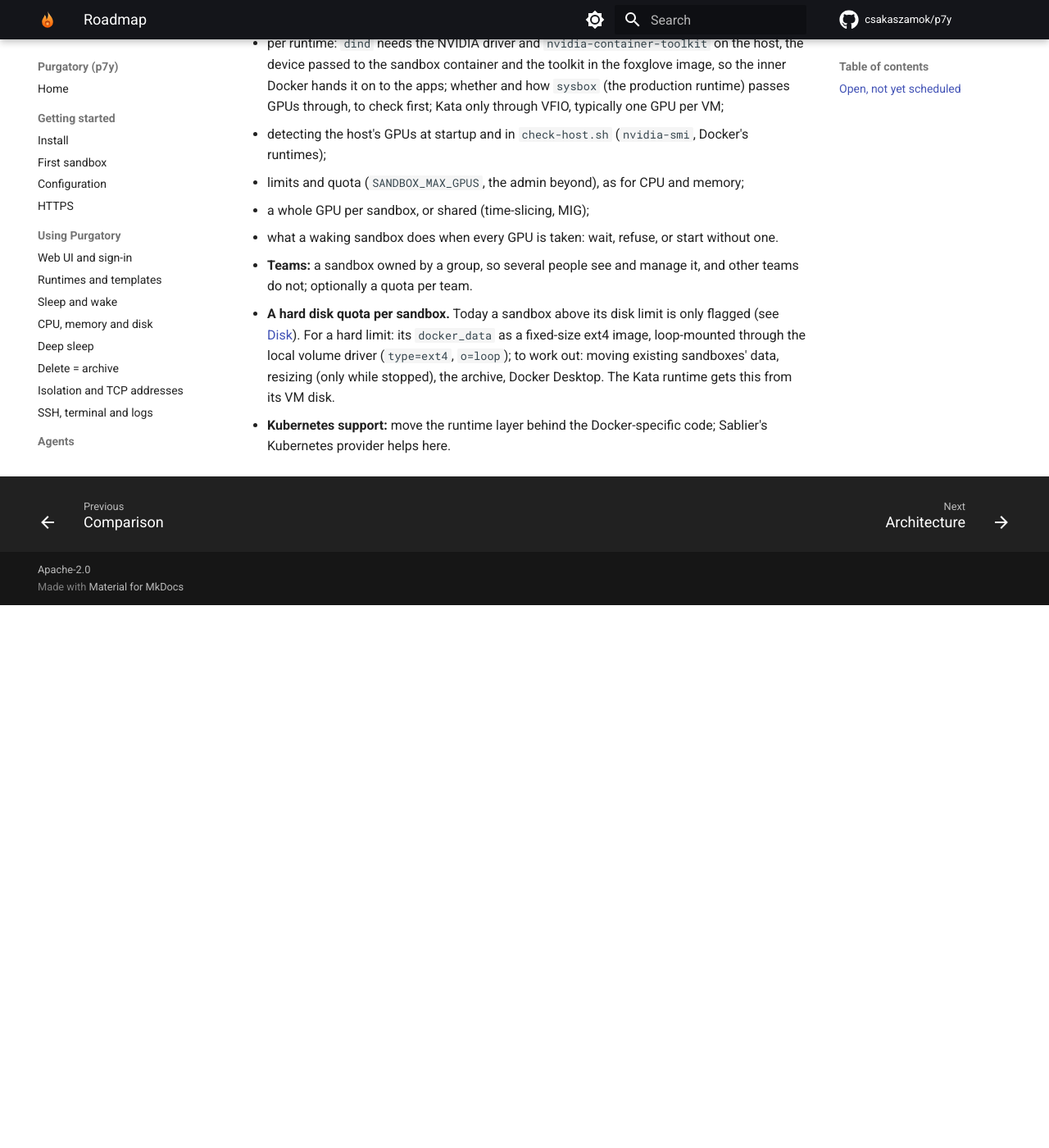
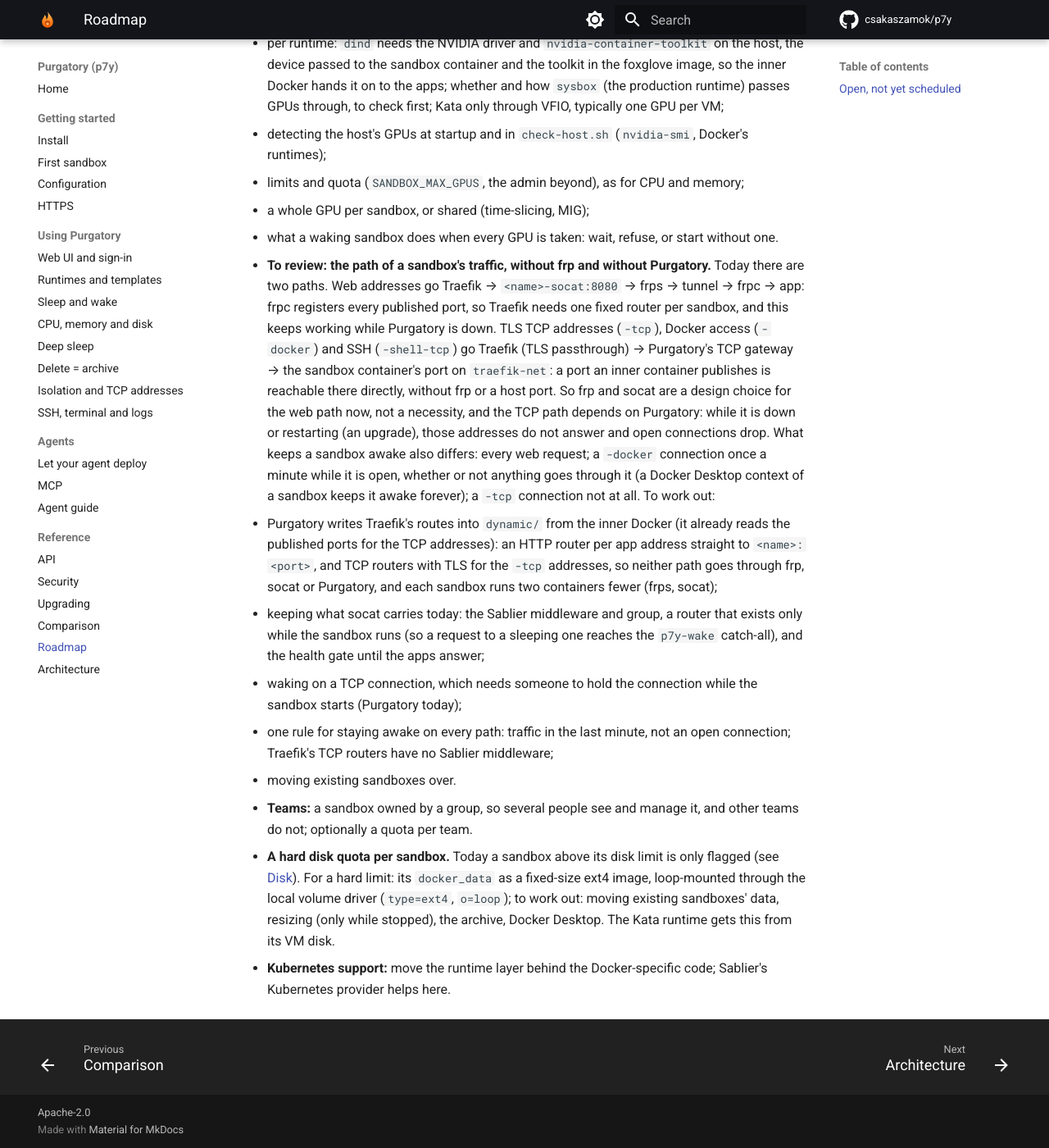
Before and after one commit to csakaszamok/p7y, an MkDocs documentation site: the page built from docs/roadmap.md, in a window 1280 px wide and 1400 px high, scrolled down 1158 px. Shown: the whole window at 82% size. Built offline with MkDocs 1.6.1 and Material for MkDocs 9.7.7, drawn with Linux system fonts in a browser that asks for light colours; comment, search, counter and statistics services are not loaded; the version menu is left out; before the commit the page ends 1896 px from its top, so only the background shows below that.

Commit message:
Roadmap: review the path of a sandbox's traffic (frp, socat, the TCP gateway)
Co-Authored-By: Claude Opus 5.5 (1M context) <noreply@anthropic.com>

```diff
--- a/docs/roadmap.md
+++ b/docs/roadmap.md
@@ -16,6 +16,12 @@
   - limits and quota (`SANDBOX_MAX_GPUS`, the admin beyond), as for CPU and memory;
   - a whole GPU per sandbox, or shared (time-slicing, MIG);
   - what a waking sandbox does when every GPU is taken: wait, refuse, or start without one.
+- **To review: the path of a sandbox's traffic, without frp and without Purgatory.** Today there are two paths. Web addresses go Traefik → `<name>-socat:8080` → frps → tunnel → frpc → app: frpc registers every published port, so Traefik needs one fixed router per sandbox, and this keeps working while Purgatory is down. TLS TCP addresses (`-tcp`), Docker access (`-docker`) and SSH (`-shell-tcp`) go Traefik (TLS passthrough) → Purgatory's TCP gateway → the sandbox container's port on `traefik-net`: a port an inner container publishes is reachable there directly, without frp or a host port. So frp and socat are a design choice for the web path now, not a necessity, and the TCP path depends on Purgatory: while it is down or restarting (an upgrade), those addresses do not answer and open connections drop. What keeps a sandbox awake also differs: every web request; a `-docker` connection once a minute while it is open, whether or not anything goes through it (a Docker Desktop context of a sandbox keeps it awake forever); a `-tcp` connection not at all. To work out:
+  - Purgatory writes Traefik's routes into `dynamic/` from the inner Docker (it already reads the published ports for the TCP addresses): an HTTP router per app address straight to `<name>:<port>`, and TCP routers with TLS for the `-tcp` addresses, so neither path goes through frp, socat or Purgatory, and each sandbox runs two containers fewer (frps, socat);
+  - keeping what socat carries today: the Sablier middleware and group, a router that exists only while the sandbox runs (so a request to a sleeping one reaches the `p7y-wake` catch-all), and the health gate until the apps answer;
+  - waking on a TCP connection, which needs someone to hold the connection while the sandbox starts (Purgatory today);
+  - one rule for staying awake on every path: traffic in the last minute, not an open connection; Traefik's TCP routers have no Sablier middleware;
+  - moving existing sandboxes over.
 - **Teams:** a sandbox owned by a group, so several people see and manage it, and other teams do not; optionally a quota per team.
 - **A hard disk quota per sandbox.** Today a sandbox above its disk limit is only flagged (see [Disk](resources.md#disk)). For a hard limit: its `docker_data` as a fixed-size ext4 image, loop-mounted through the local volume driver (`type=ext4`, `o=loop`); to work out: moving existing sandboxes' data, resizing (only while stopped), the archive, Docker Desktop. The Kata runtime gets this from its VM disk.
 - **Kubernetes support:** move the runtime layer behind the Docker-specific code; Sablier's Kubernetes provider helps here.
```
